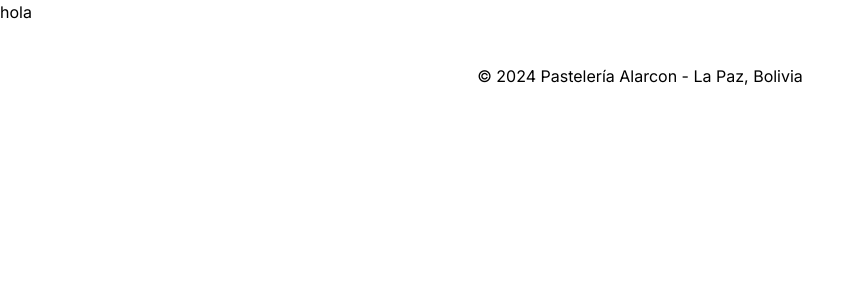
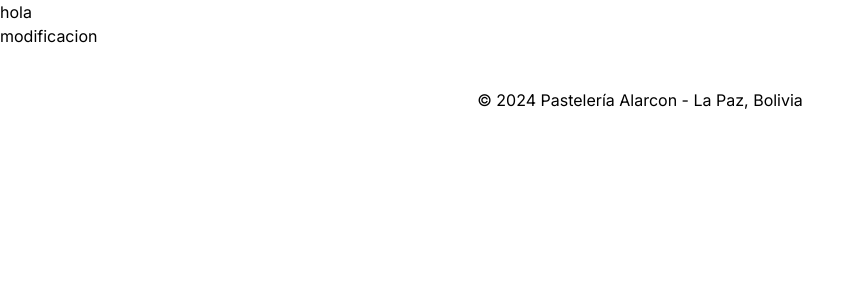
Before and after one commit to hndrkm/cupcake, a Next.js app: page / in a window 1280 px wide. Shown: the top 300 px of the page, without its empty margins (0-864 px from the left). Built offline with nearby package versions, Linux system fonts and the light colour scheme.

Commit message:
start project 2

```diff
--- a/src/app/layout.tsx
+++ b/src/app/layout.tsx
@@ -18,6 +18,7 @@ export default function RootLayout({
     <html lang="en">
       <body className={inter.className}>
         {children}
+        modificacion
         <footer className="py-10 flex justify-center items-center"> © 2024 Pastelería Alarcon - La Paz, Bolivia </footer>
       </body>
     </html>
```
